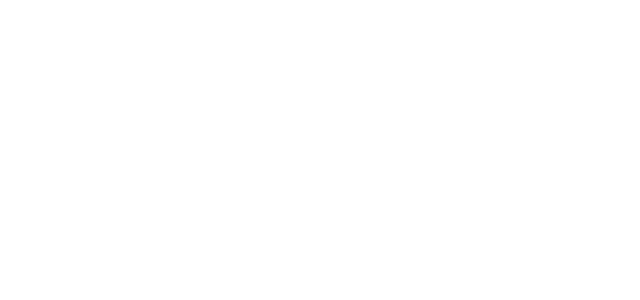
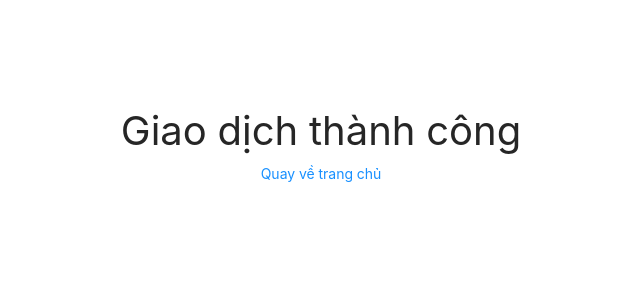
Before and after one commit to LuongThienPhuoc/EC337.N11, a React (Create React App) app in the folder frontend/: page /complete in a window 1280 px wide. Before the commit this address had no page. Shown: the top 300 px of the page, without its empty margins (319-959 px from the left). Built offline with nearby package versions, Linux system fonts and the light colour scheme.

Commit message:
add routes complete

```diff
--- /dev/null
+++ b/frontend/src/page/Complete.js
@@ -0,0 +1,14 @@
+import Typography from "antd/lib/typography/Typography"
+import React from "react"
+import { NavLink } from "react-router-dom"
+
+export default function Complete() {
+  return (
+    <div style={{ textAlign: "center" }}>
+      <div style={{ textAlign: "center", marginTop: 100, fontSize: 40 }}>
+        Giao dịch thành công
+      </div>{" "}
+      <NavLink to="/">Quay về trang chủ</NavLink>
+    </div>
+  )
+}
--- a/frontend/src/page/Payment.js
+++ b/frontend/src/page/Payment.js
@@ -1,4 +1,4 @@
-import { Layout, Menu, Row, Col, Skeleton } from "antd"
+import { Layout, Menu, Row, Col, Skeleton, Button } from "antd"
 import React, { useState } from "react"
 import { useNavigate } from "react-router-dom"
 import Cart from "./Cart"
@@ -8,6 +8,7 @@
 import { useEffect, useRef } from "react"
 import socketIOClient from "socket.io-client"
 import data from "./data.json"
+import axios from "axios"
 
 const { Header, Content, Footer } = Layout
 const host = "https://payment-be.onrender.com/"
@@ -119,7 +120,7 @@
       >
         <div className="site-layout-content">
           <Row style={{ marginTop: "50px" }} gutter={[16, 16]}>
-            <Col span={8}>
+            {/* <Col span={8}>
               {reRenderQr ? (
                 <Skeleton active />
               ) : (
@@ -153,9 +154,39 @@
                   </div>
                 </div>
               )}
+            </Col> */}
+            <Col span={6}>
+              <Button
+                type="primary"
+                onClick={() => {
+                  axios
+                    .post("http://localhost:5000/momo", {
+                      amount: totalMoney
+                    })
+                    .then((res) => {
+                      console.log("res", res)
+                      // navigate(res.data);
+                      window.location.replace(res.data)
+                    })
+                  // axios
+                  //   .post("http://localhost:5000/momo", {
+                  //     amount: totalMoney
+                  //   })
+                  //   .then((res) => {
+                  //     console.log("res", res)
+                  //     // navigate(res.data);
+                  //     if (res.data.length) window.location.replace(res.data)
+                  //   })
+                  const d = new Date()
+                  d.setTime(d.getTime() + 30 * 24 * 60 * 60 * 1000)
+                  let expires = "expires=" + d.toUTCString()
+                  document.cookie = 0 + "=" + 0 + ";" + expires + ";path=/"
+                }}
+              >
+                Go to payment
+              </Button>
             </Col>
-
-            <Col span={10} offset={3}>
+            <Col span={18}>
               <div style={{ display: "flex", alignItems: "center" }}>
                 <h1 style={{ marginBottom: "30px", paddingRight: "20px" }}>
                   Users:
--- a/frontend/src/router.js
+++ b/frontend/src/router.js
@@ -4,6 +4,7 @@
 import Detail from "./page/Detail"
 import Payment from "./page/Payment"
 import Test from "./page/Test"
+import Complete from "./page/Complete"
 
 const Routers = () => {
   return (
@@ -12,6 +13,7 @@
       <Route path="/detail/:id" element={<Detail></Detail>}></Route>
       <Route path="/payment" element={<Payment></Payment>}></Route>
       <Route path="/test" element={<Test />}></Route>
+      <Route path="/complete" element={<Complete></Complete>}></Route>
     </Routes>
   )
 }
```
